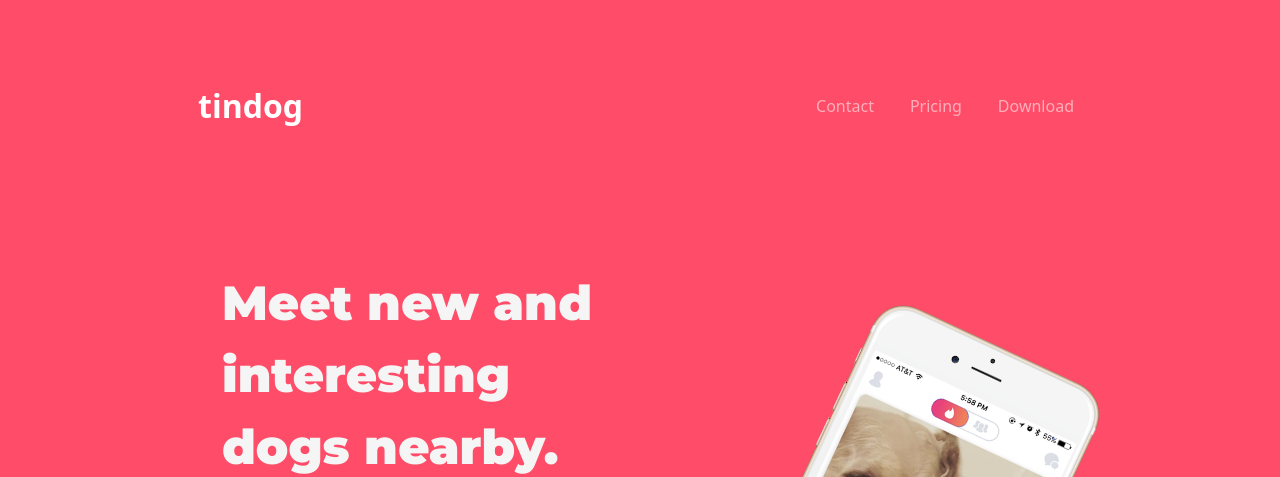
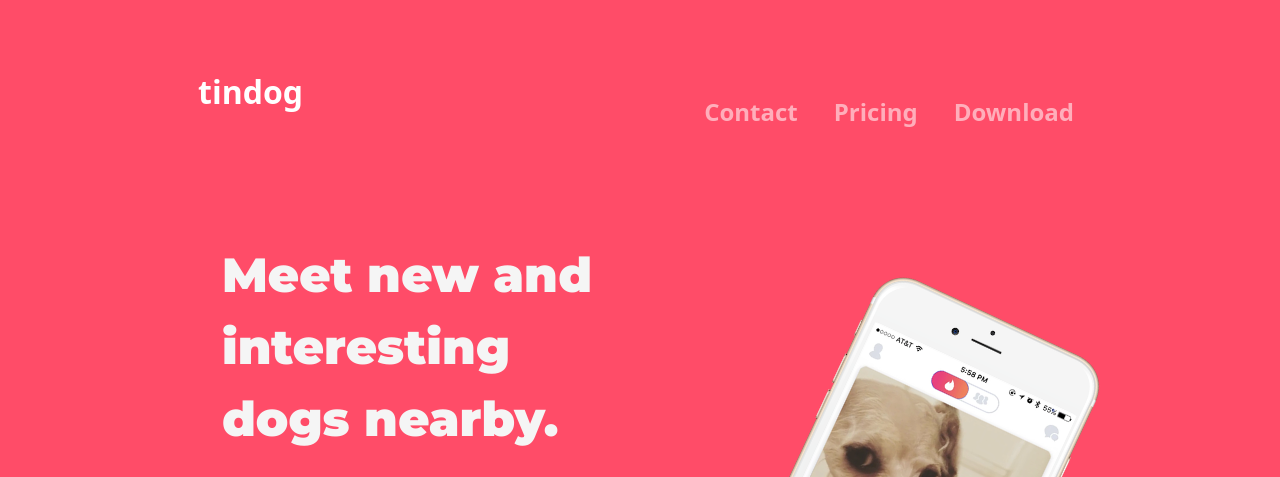
Before and after one commit to Mati-Pereira/TinDog, a website: page index.html in a window 1280 px wide. Shown: the top 477 px of the page. Drawn offline with nearby package versions, Linux system fonts and the light colour scheme.

Commit message:
Another one

```diff
--- a/css/styles.css
+++ b/css/styles.css
@@ -13,8 +13,14 @@ h1 {
 }
 
 .navbar-nav {
-    padding: 40px 0;
+    padding: 40px 0 0 0;
     gap: 20px;
+}
+
+.navbar-nav {
+    text-decoration: none;
+    font-size: 1.5rem;
+    font-weight: bold;
 }
 
 .container {
```
